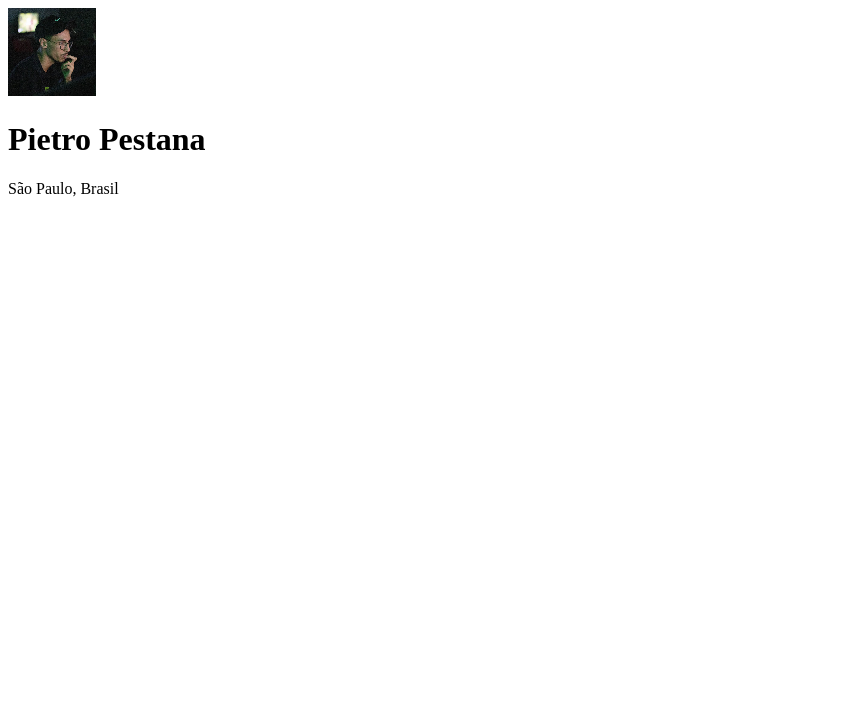
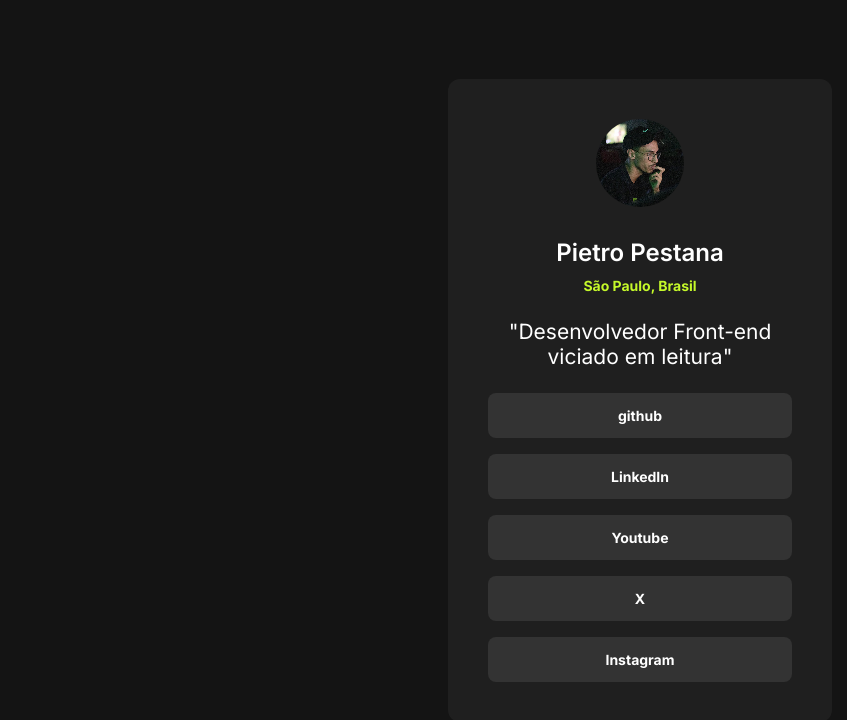
Before and after one commit to PeuMap15/Meus-links, a plain HTML site: page index.html in a window 1280 px wide. Shown: the whole page, without its empty margins (0-847 px from the left). Drawn offline with Linux system fonts and the light colour scheme.

Commit message:
continuação do desenvolvimento do CSS e alteração de um parágrafo do HTML para strong

```diff
--- a/index.html
+++ b/index.html
@@ -3,13 +3,25 @@
 <head>
     <meta charset="UTF-8">
     <meta name="viewport" content="width=device-width, initial-scale=1.0">
+    <link rel="stylesheet" href="style.css">
+    <link rel="preconnect" href="https://fonts.googleapis.com">
+    <link rel="preconnect" href="https://fonts.gstatic.com" crossorigin>
+    <link href="https://fonts.googleapis.com/css2?family=Inter:wght@100..900&display=swap" rel="stylesheet">
     <title>Meus links</title>
 </head>
 <body>
     <div>
         <img src="foto_mídia.jpg" alt="imagem do criador da página(Pietro Pestana)">
         <h1>Pietro Pestana</h1>
-        <p>São Paulo, Brasil</p>
+        <strong>São Paulo, Brasil</strong>
+
+        <p>"Desenvolvedor Front-end viciado em leitura"</p>
+
+        <a href="https://github.com/PeuMap15">github</a>
+        <a href="https://www.linkedin.com/in/pietro-moreira-abreu-pestana-7721b3269/">LinkedIn</a>
+        <a href="https://www.youtube.com/channel/UCAtyDnsWjdhdy0j4kZMi3Uw">Youtube</a>
+        <a href="https://twitter.com/MapPeu15">X</a>
+        <a href="https://www.instagram.com/pietro_pestana/">Instagram</a>
     </div>
 </body>
 </html>
--- /dev/null
+++ b/style.css
@@ -0,0 +1,63 @@
+*{
+    margin: 0;
+    padding: 0;
+    box-sizing: border-box;
+    font-family: "Inter", sans-serif;
+}
+
+body{
+    background-color: #141414;
+    height: 100vh;
+    display: flex;
+    justify-content: center;
+    align-items: center;
+}
+
+div{
+    background-color: #1f1f1f;
+    width: 384px;
+    padding: 40px;
+    text-align: center;
+    border-radius: 12px;
+}
+
+h1, p, a{
+    color: #fff;
+}
+
+div img{
+    border-radius: 50%;
+    margin-bottom: 24px;
+}
+
+div h1{
+    font-size: 24px;
+    line-height: 36px;
+    font-weight: 600;
+    margin-bottom: 4px;
+}
+
+div strong{
+    color: #c4f82a;
+    font-size: 14px;
+}
+
+div p{
+    margin-block: 24px;
+    font-size: 21px;
+}
+
+div a + a{
+    margin-top: 16px;
+}
+
+div a{
+    display: block;
+    text-decoration: none;
+    background-color: #333333;
+    border-radius: 8px;
+    font-size: 14px;
+    font-weight: 700;
+    padding: 12px;
+    line-height: 21px;
+}
```
